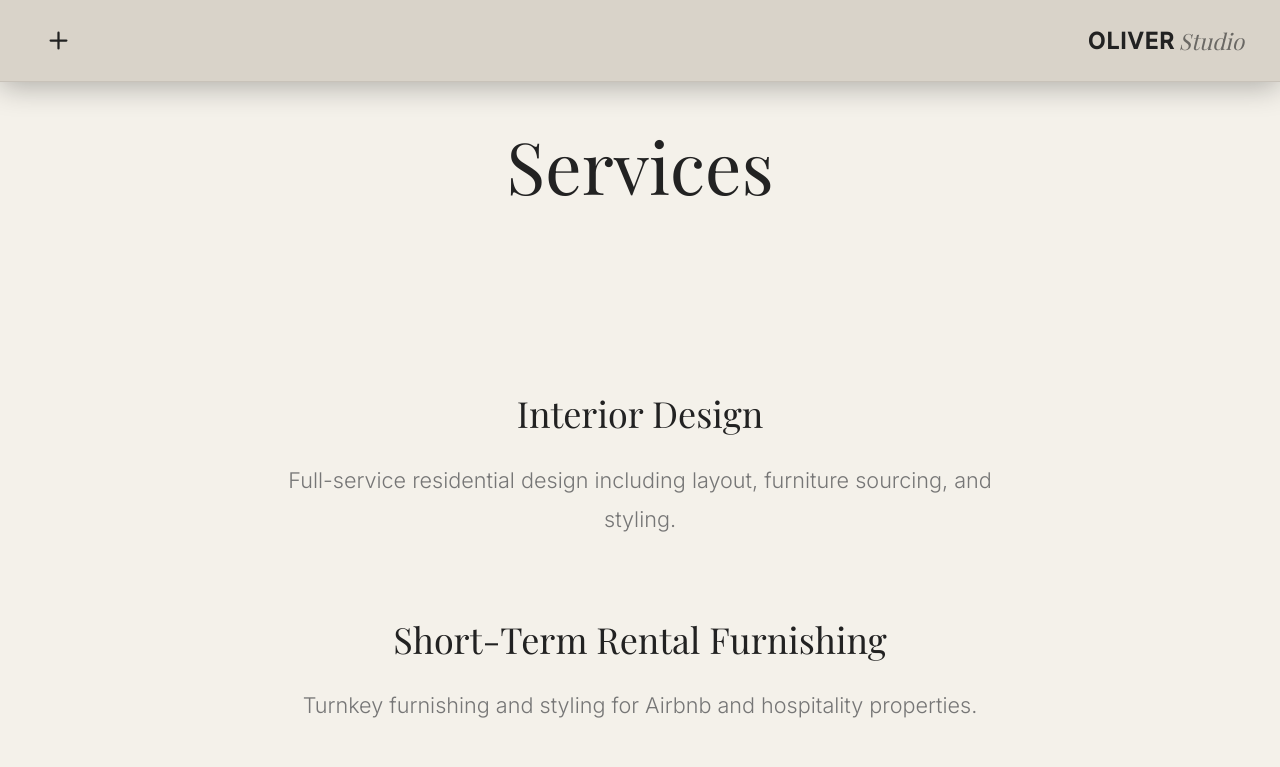
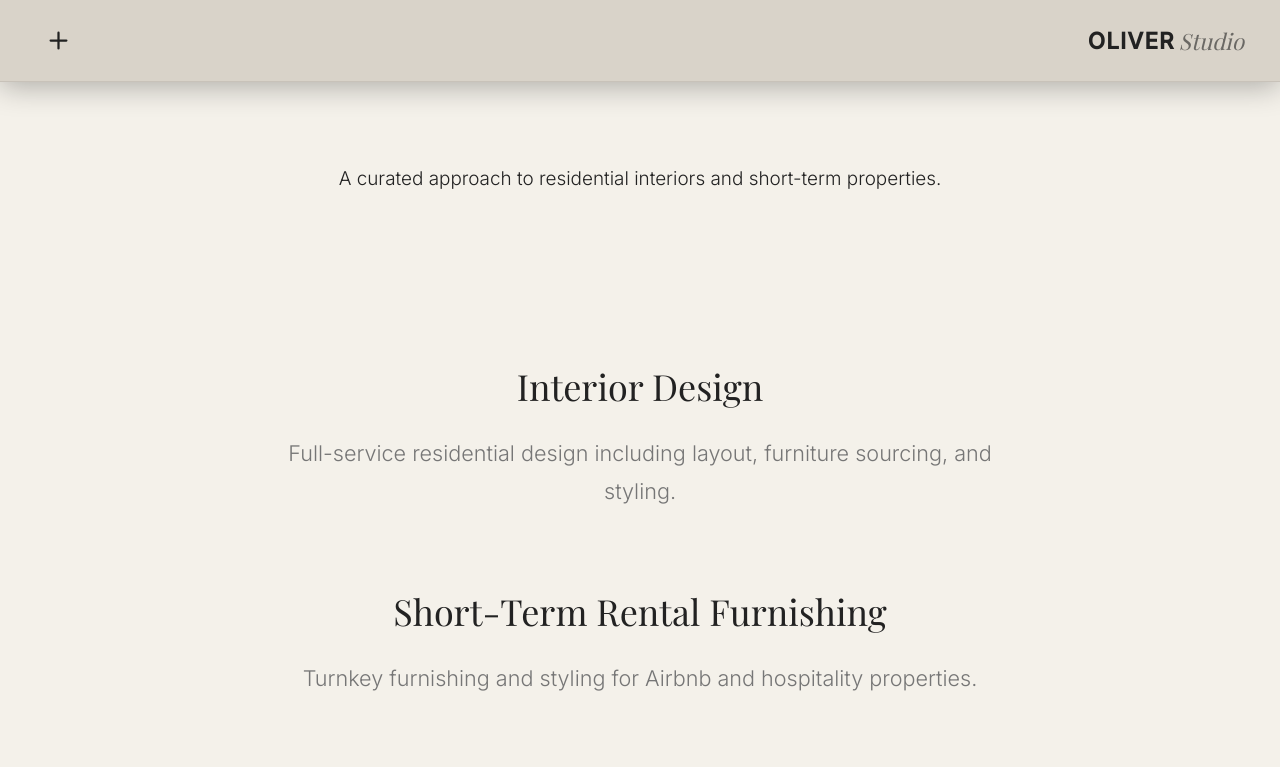
Before and after one commit to mootoo4499/torchlit-games-website, a website: page public/services.html in a window 1280 px wide. Shown: the top 767 px of the page. Drawn offline with nearby package versions, Linux system fonts and the light colour scheme; a web font is replaced by a local one.

Commit message:
style: parity applied to services hero block to match projects and about, cache busted

```diff
--- a/public/services.html
+++ b/public/services.html
@@ -6,7 +6,7 @@
     <link rel="preconnect" href="https://fonts.googleapis.com" />
     <link rel="preconnect" href="https://fonts.gstatic.com" crossorigin />
     <link href="https://fonts.googleapis.com/css2?family=Playfair+Display:ital,wght@0,400;0,600;1,400&family=Inter:wght@300;400;500&display=swap" rel="stylesheet" />
-    <link rel="stylesheet" href="/styles/main.css?v=3" />
+    <link rel="stylesheet" href="/styles/main.css?v=4" />
   </head>
   <body>
     <header class="header" role="banner">
@@ -33,8 +33,11 @@
     </div>
 
     <main class="main" id="main">
-      <section class="hero reveal">
+      <section class="hero reveal" style="margin-bottom: 2rem;">
         <h1 class="hero__title">Services</h1>
+        <p class="hero__body" style="margin: 2rem auto 0; color: var(--text);">
+          A curated approach to residential interiors and short-term properties.
+        </p>
       </section>
 
       <section class="reveal" style="margin-top: 5rem; margin-bottom: 5rem; width: 100%; display: flex; flex-direction: column; align-items: center; justify-content: center; text-align: center;">
--- a/public/styles/main.css
+++ b/public/styles/main.css
@@ -449,12 +449,7 @@ body {
   color: var(--accent);
 }
 .hero__title {
-  margin: 0;
-  font-family: "Playfair Display", serif;
-  font-weight: 400;
-  font-size: clamp(2.5rem, 8vw, 4rem);
-  line-height: 1.1;
-  color: var(--text);
+  display: none; /* Removed duplicate */
 }
 .hero__lede {
   margin: 1.2rem 0 0;
```
Also changed, not shown: public/about.html (+1 -1 lines), public/index.html (+1 -1 lines), public/projects.html (+1 -1 lines).
